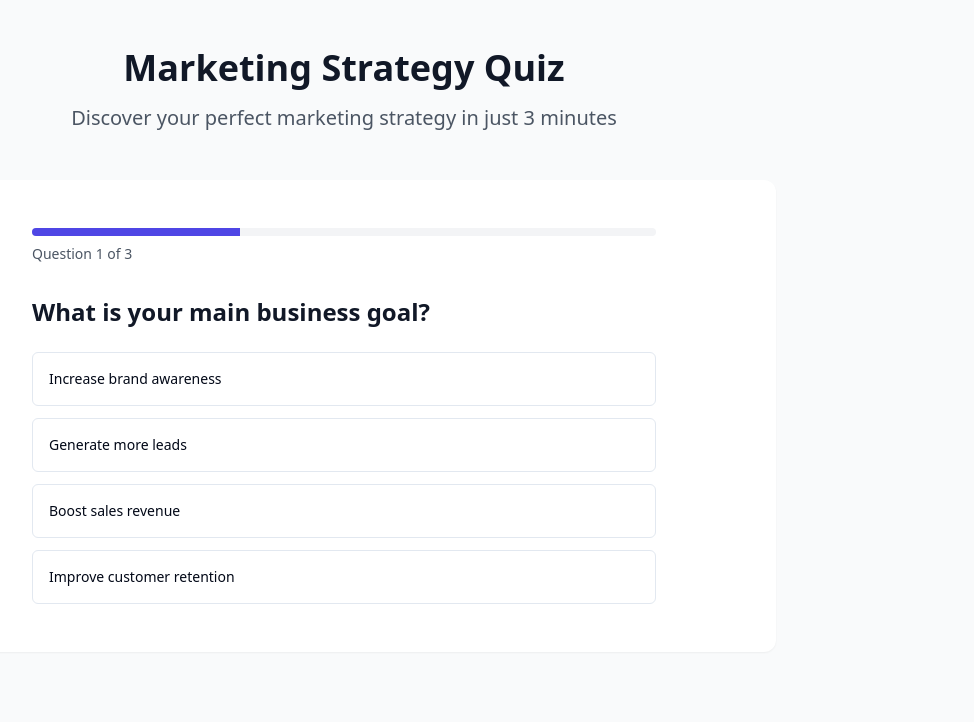
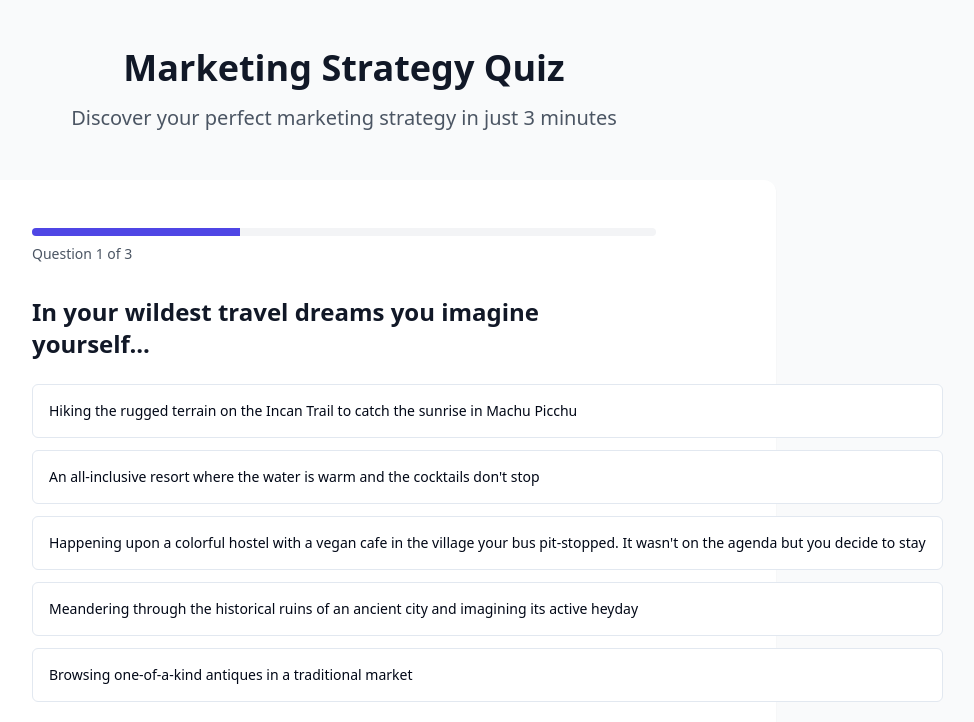
Before and after one commit to eryngordon/quiz-lead-magnet-maker, a React (Vite) app: page / in a window 1280 px wide. Shown: the top 722 px of the page, without its empty margins (296-1270 px from the left). Built offline with nearby package versions, Linux system fonts and the light colour scheme.

Commit message:
Update quiz question
Update the first quiz question and its multiple-choice answers.

```diff
--- a/src/data/quizQuestions.ts
+++ b/src/data/quizQuestions.ts
@@ -1,15 +1,15 @@
-
 import { QuizQuestion } from "@/types/quiz";
 
 export const QUIZ_QUESTIONS: QuizQuestion[] = [
   {
     id: 1,
-    question: "What is your main business goal?",
+    question: "In your wildest travel dreams you imagine yourself...",
     options: [
-      "Increase brand awareness",
-      "Generate more leads",
-      "Boost sales revenue",
-      "Improve customer retention"
+      "Hiking the rugged terrain on the Incan Trail to catch the sunrise in Machu Picchu",
+      "An all-inclusive resort where the water is warm and the cocktails don't stop",
+      "Happening upon a colorful hostel with a vegan cafe in the village your bus pit-stopped. It wasn't on the agenda but you decide to stay",
+      "Meandering through the historical ruins of an ancient city and imagining its active heyday",
+      "Browsing one-of-a-kind antiques in a traditional market"
     ],
     type: "single-choice"
   },
```
